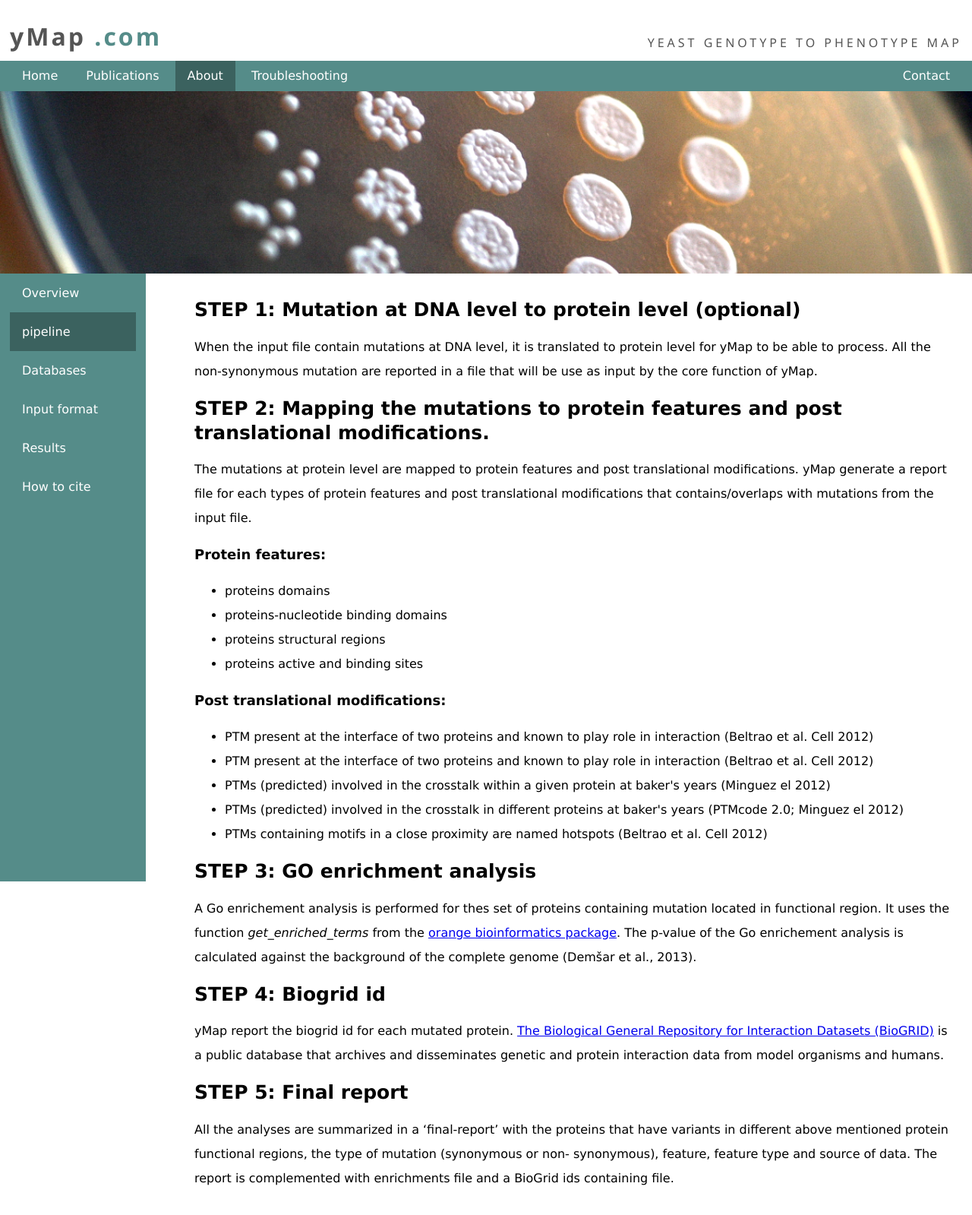
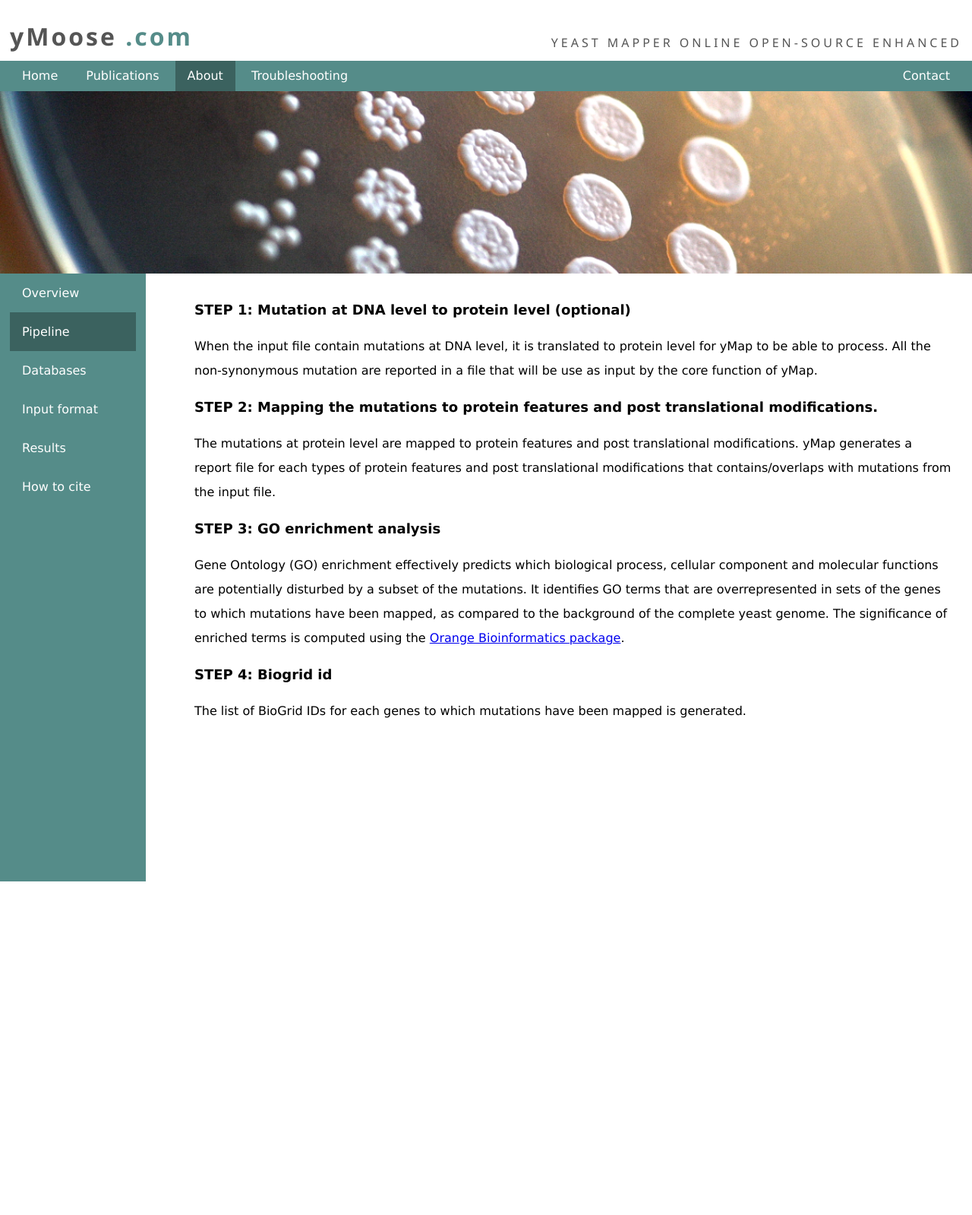
Before and after one commit to eregenyi/yWebsite, a Django app: page /ymap_webtool/pipeline in a window 1280 px wide. Shown: the whole page at 76% size. After the commit the page ends 1160 px from the top, so only its background shows below. Run offline with Django 3.2, Linux system fonts and the light colour scheme; parts of the project's set-up code (start-up, migrations or seed data) failed here and were passed over.

Commit message:
Update text template + error fixing
- Update text in the templates
- fix image display in input format template
- change header to yMoose
- fix pipeline to Pipeline

```diff
--- a/ywebsite/ymap_webtool/templates/ymap_webtool/base.html
+++ b/ywebsite/ymap_webtool/templates/ymap_webtool/base.html
@@ -31,12 +31,12 @@
 <!--------------------------------------------------------------HEADER--------------------------------------------------------------------->
 <div class= "header w100">
             <!--left-->
-            <a  class = "inline logo t_col2" id = "logo" href="//www.yMap.com"> yMap
+            <a  class = "inline logo t_col2" id = "logo" href="//www.yMap.com"> yMoose
             <span class= "t_col1" id = "dotcom">.com</span>
             </a>
 
             <!--right-->
-            <div class = "inline header_rigth t_col2"  id = "yMap_Acro_top" >YEAST GENOTYPE TO PHENOTYPE MAP
+            <div class = "inline header_rigth t_col2"  id = "yMap_Acro_top" >YEAST MAPPER ONLINE OPEN-SOURCE ENHANCED
             </div>
 </div>
 
--- a/ywebsite/ymap_webtool/templates/ymap_webtool/how_to_cite.html
+++ b/ywebsite/ymap_webtool/templates/ymap_webtool/how_to_cite.html
@@ -18,7 +18,7 @@
 <div class= "V_menu b_col1">
             <ul class="V_menu_ul b_col1">
                         <li id="menu_overview" class ="V_menu_item "><a href={% url 'overview' %}>Overview</a></li>
-                        <li id="menu_pipeline" class ="V_menu_item "><a href={% url 'pipeline' %}>pipeline</a></li>
+                        <li id="menu_pipeline" class ="V_menu_item "><a href={% url 'pipeline' %}>Pipeline</a></li>
                         <li id="menu_databases" class ="V_menu_item "><a href={% url 'databases' %}>Databases</a></li>
                         <li id="menu_inputformat" class =" V_menu_item"><a href={% url 'input_format' %}>Input format</a></li>
                         <li id="menu_results" class ="V_menu_item "><a href={% url 'results'%}>Results</a></li>
--- a/ywebsite/ymap_webtool/templates/ymap_webtool/pipeline.html
+++ b/ywebsite/ymap_webtool/templates/ymap_webtool/pipeline.html
@@ -1,7 +1,7 @@
 {% extends "ymap_webtool/base.html" %}
 
 <!--template inheritance: add page title-->
-{% block title %}pipeline{% endblock %}
+{% block title %}Pipeline{% endblock %}
 
 <!--template inheritance: add the class "active in the block *_class corresponding to the current page -->
 {% block about_class %}active{% endblock %}">
@@ -15,7 +15,7 @@
 <div class= "V_menu b_col1">
             <ul class="V_menu_ul b_col1">
                         <li id="menu_overview" class ="V_menu_item "><a href={% url 'overview' %}>Overview</a></li>
-                        <li id="menu_pipeline" class ="V_menu_item active"><a href={% url 'pipeline' %}>pipeline</a></li>
+                        <li id="menu_pipeline" class ="V_menu_item active"><a href={% url 'pipeline' %}>Pipeline</a></li>
                         <li id="menu_databases" class ="V_menu_item "><a href={% url 'databases' %}>Databases</a></li>
                         <li id="menu_inputformat" class =" V_menu_item"><a href="input_format.html">Input format</a></li>
                         <li id="menu_results" class ="V_menu_item "><a href={% url 'results'%}>Results</a></li>
@@ -27,69 +27,42 @@
 
 <div class= "about_content">
 
-            <h1>
+            <h2>
             STEP 1: Mutation at DNA level to protein level (optional)
-            </h1>
+            </h2>
             <p>
             When the input file contain mutations at DNA level, it is translated to protein level for yMap
             to be able to process. All the non-synonymous mutation are reported in a file that will be use as input by the core
             function of yMap.
             </p>
 
-            <h1>
+            <h2>
             STEP 2: Mapping the mutations to protein features and post translational modifications.
-            </h1>
+            </h2>
             <p>
-            The mutations at protein level are mapped to protein features and post translational modifications. yMap generate a report file
+            The mutations at protein level are mapped to protein features and post translational modifications. yMap generates a report file
             for each types of protein features and post translational modifications that contains/overlaps with mutations from the input file.
 
-            <h2>Protein features:</h2>
-            <ul>
-                        <li>proteins domains</li>
-
-                        <li>proteins-nucleotide binding domains</li>
-
-                        <li>proteins structural regions</li>
-
-                        <li>proteins active and binding sites</li>
-            </ul>
-
-            <h2>Post translational modifications:</h2>
-            <ul>
-                        <li>PTM present at the interface of two proteins and known to play role in interaction (Beltrao et al. Cell 2012)</li>
-                        <li>PTM present at the interface of two proteins and known to play role in interaction (Beltrao et al. Cell 2012)</li>
-                        <li>PTMs (predicted) involved in the crosstalk within a given protein at baker's years (Minguez el 2012)</li>
-                        <li>PTMs (predicted) involved in the crosstalk in different proteins at baker's years (PTMcode 2.0; Minguez el 2012)</li>
-                        <li>PTMs containing motifs in a close proximity are named hotspots (Beltrao et al. Cell 2012)</li>
-            </ul>
             </p>
 
-            <h1>
+            <h2>
             STEP 3: GO enrichment analysis
-            </h1>
+            </h2>
             <p>
-            A Go enrichement analysis is performed for thes set of proteins containing mutation located in functional region.
-            It uses the function <i>get_enriched_terms</i> from the
-            <a href= http://orange-bioinformatics.readthedocs.io/en/latest/reference/go.html>orange bioinformatics package</a>.
-            The p-value of the Go enrichement analysis is calculated against the background of the complete genome (Demšar et al., 2013).
+            Gene Ontology (GO) enrichment effectively predicts which biological process, cellular component and molecular
+            functions are potentially disturbed by a subset of the mutations. It identifies GO terms that are overrepresented in sets of the genes
+            to which mutations have been mapped, as compared to the background of the complete yeast genome.
+            The significance of enriched terms is computed using the <a href= http://orange-bioinformatics.readthedocs.io/en/latest/reference/go.html>Orange Bioinformatics package</a>.
             </p>
 
-            <h1>
+            <h2>
             STEP 4: Biogrid id
-            </h1>
+            </h2>
             <p>
-            yMap report the biogrid id for each mutated protein. <a href= https://thebiogrid.org/>The Biological General Repository for Interaction Datasets (BioGRID)</a>
-             is a public database that archives and disseminates genetic and protein interaction data from model organisms and humans.
+            The list of BioGrid IDs for each genes to which mutations have been mapped is generated.
             </p>
 
 
-            <h1>
-            STEP 5: Final report
-            </h1>
-            <p>
-            All the analyses are summarized in a ‘final-report’ with the proteins that have variants in different above mentioned protein functional regions, the type of mutation (synonymous or non- synonymous), feature, feature type and source of data.
-            The report is complemented with enrichments file and a BioGrid ids containing file.
-            </p>
 </div>
 </div>
 {% endblock %}
```
Also changed, not shown: ywebsite/ymap_webtool/templates/ymap_webtool/databases.html (+11 -24 lines), ywebsite/ymap_webtool/templates/ymap_webtool/index.html (+4 -5 lines), ywebsite/ymap_webtool/templates/ymap_webtool/input_format.html (+7 -4 lines), ywebsite/ymap_webtool/templates/ymap_webtool/overview.html (+35 -16 lines), ywebsite/ymap_webtool/templates/ymap_webtool/results.html (+6 -1 lines), ywebsite/ymap_webtool/templates/ymap_webtool/troubleshooting.html (+8 -0 lines).
